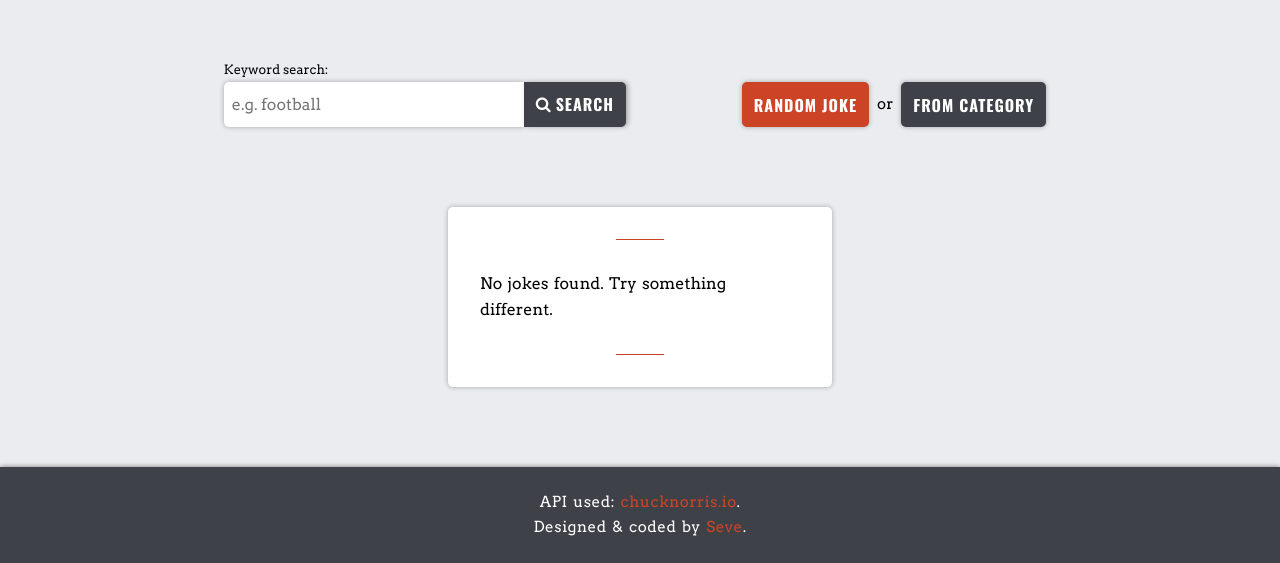
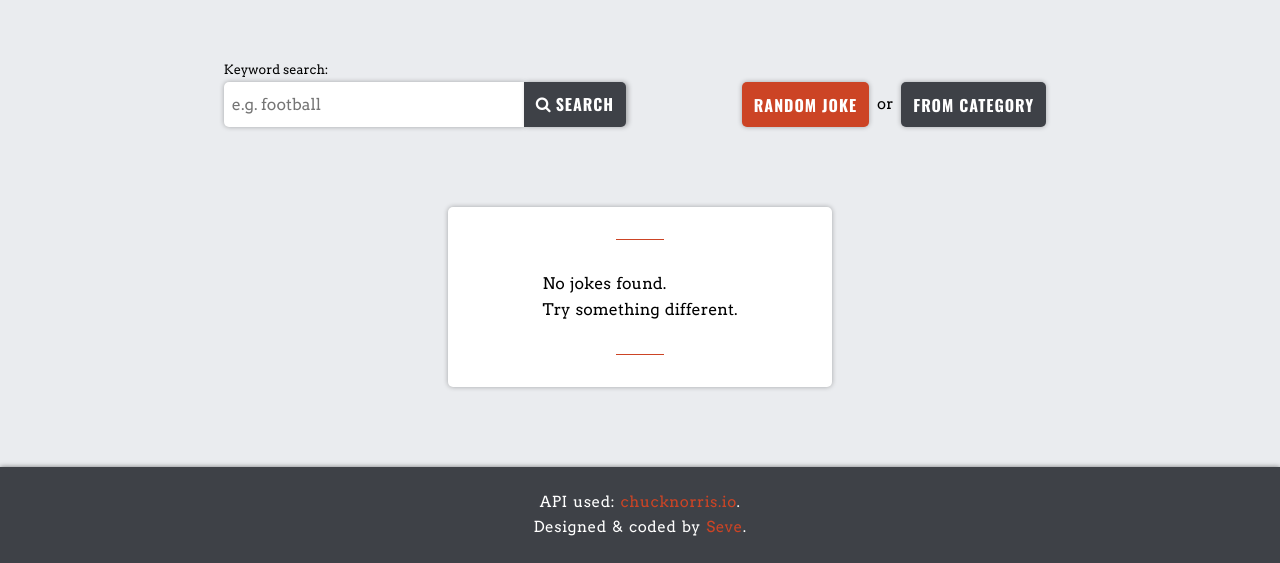
Before and after one commit to Ssevve/chucknorris-joke-gen, a website built with Parcel: page src/index.html in a window 1280 px wide. Both pictures are taken after typing "Sample" into the empty fields and a click on the button "SEARCH". Shown: the part 294-857 px from the top of the page. Built offline with nearby package versions, Linux system fonts and the light colour scheme; no server answers.

Commit message:
add line break in the jokes not found message and generate new build

```diff
--- a/src/js/index.js
+++ b/src/js/index.js
@@ -183,7 +183,7 @@ document
 				jokes.forEach((joke) => renderJoke(joke));
 			} else {
 				// No jokes found that match the given string
-				renderJoke({ value: 'No jokes found. Try something different.' });
+				renderJoke({ value: 'No jokes found.<br /> Try something different.' });
 			}
 
 			clearSearchField();
```
Also changed, not shown: dist/index.html, 4 other files.
